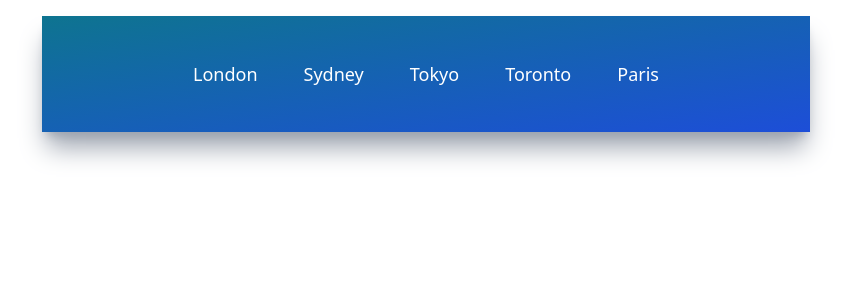
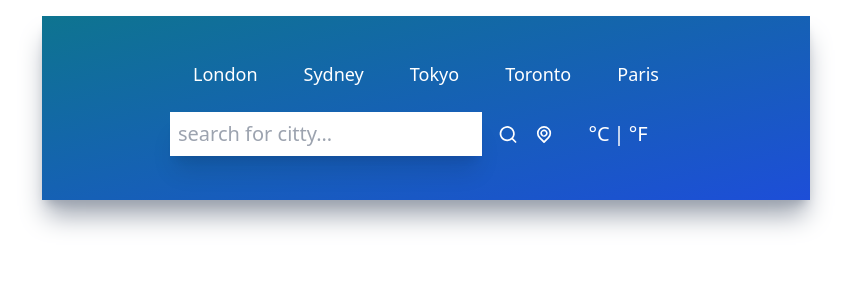
Before and after one commit to cortinhas30/weather_app, a React (Create React App) app: page / in a window 1280 px wide. Shown: the top 300 px of the page, without its empty margins (214-1065 px from the left). Built offline with nearby package versions, Linux system fonts and the light colour scheme.

Commit message:
inputs estilizacao

```diff
--- a/src/App.js
+++ b/src/App.js
@@ -1,10 +1,12 @@
 import "./App.css";
+import Inputs from "./components/Inputs";
 import TopButtons from "./components/TopButtons";
 
 function App() {
   return (
     <div className="mx-auto max-w-screen-md mt-4 py-5 px-32 bg-gradient-to-br from-cyan-700 to-blue-700 h-fit shadow-xl shadow-gray-400">
       <TopButtons />
+      <Inputs />
     </div>
   );
 }
--- /dev/null
+++ b/src/components/Inputs.jsx
@@ -0,0 +1,35 @@
+import React from "react";
+import { UilSearch, UilLocationPoint } from "@iconscout/react-unicons";
+
+function Inputs() {
+  return (
+    <div className="flex flex-row justify-center my-6">
+      <div className="flex flex-row w-3/4 items-center justify-center space-x-4">
+        <input
+          type="text"
+          placeholder="Search for citty..."
+          className="text-xl font-light p-2 w-full shadow-xl focus: outline-none capitalize placeholder:lowercase"
+        />
+        <UilSearch
+          size={25}
+          className="text-white cursor-pointer transition ease-out hover:scale-125"
+        />
+        <UilLocationPoint
+          size={25}
+          className="text-white cursor-pointer transition ease-out hover:scale-125"
+        />
+      </div>
+      <div className="flex flex-row w-1/4 items-center justify-center">
+        <button name="metric" className="text-xl text-white font-light">
+          °C
+        </button>
+        <p className="text-xl text-white mx-1">|</p>
+        <button name="imperial" className="text-xl text-white font-light">
+          °F
+        </button>
+      </div>
+    </div>
+  );
+}
+
+export default Inputs;
```
